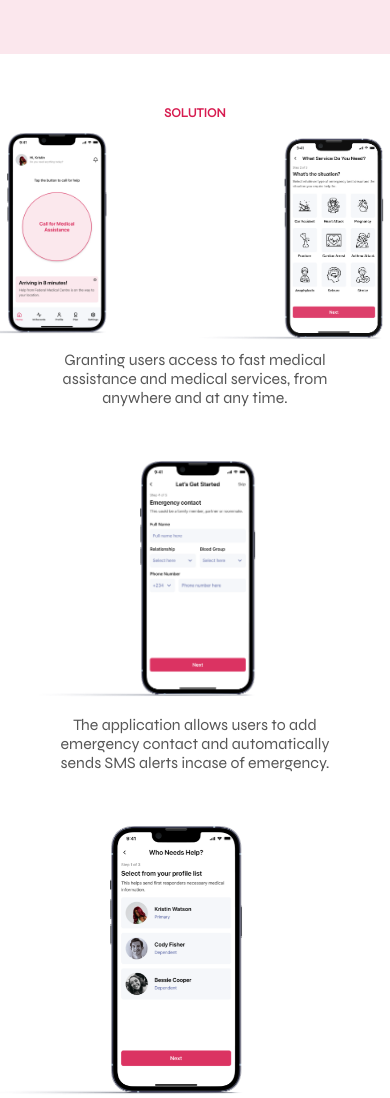
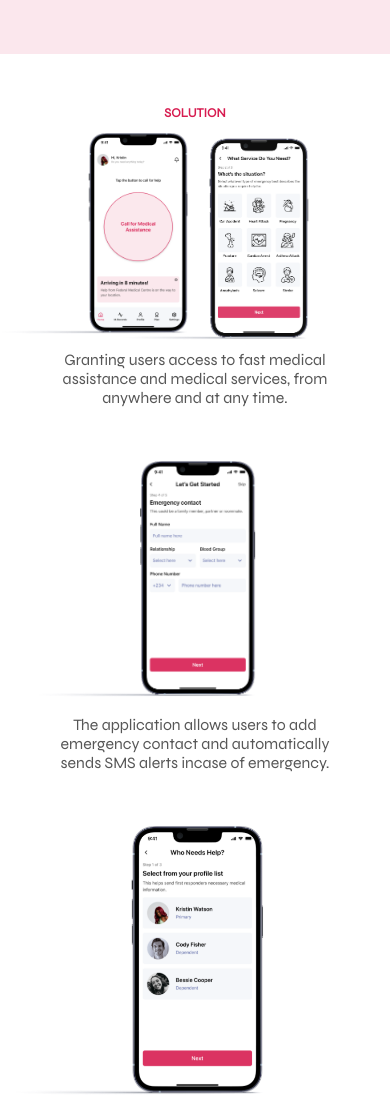
Before and after one commit to Adewole1/Temitope-Famuyiwa, a plain HTML site: page templates/first-aider.html in a window 390 px wide. Shown: the part 1045-2143 px from the top of the page. Drawn offline with nearby package versions, Linux system fonts and the light colour scheme.

Commit message:
updated images position.

```diff
--- a/assets/styles/first-aider.css
+++ b/assets/styles/first-aider.css
@@ -199,12 +199,12 @@ img.user-img {
 
     img.img-1 {
         position: relative;
-        left: -28%;
+        left: -2%;
     }
 
     img.img-2 {
         position: relative;
-        left: -1%;
+        left: -25%;
     }
 
     img.img-3 {
@@ -215,7 +215,8 @@ img.user-img {
     }
 
     img.img-left {
-        margin-left: -8%;
+        position: relative;
+        left: -15%;
         width: 80%;
         height: auto;
     }
```
